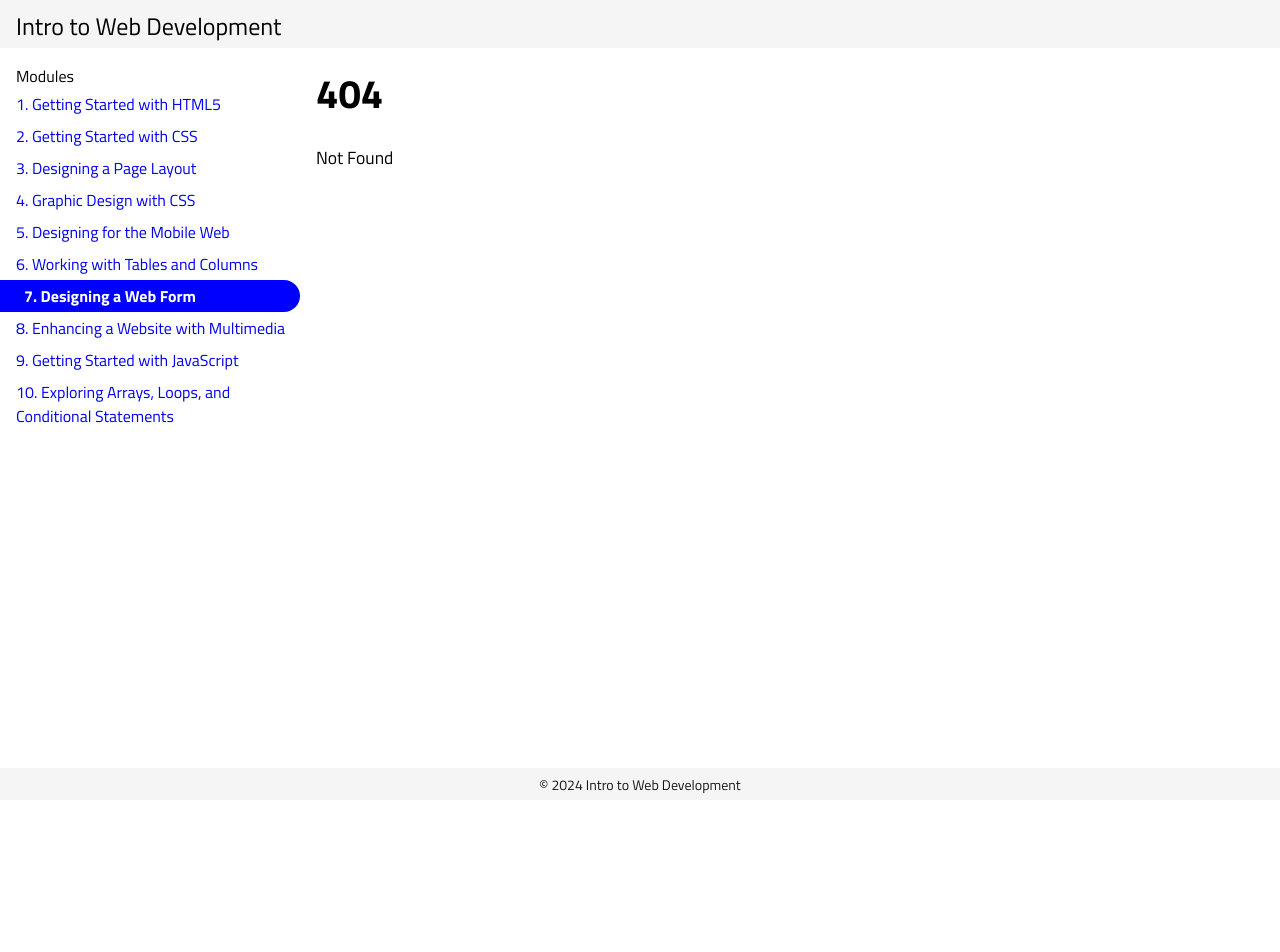
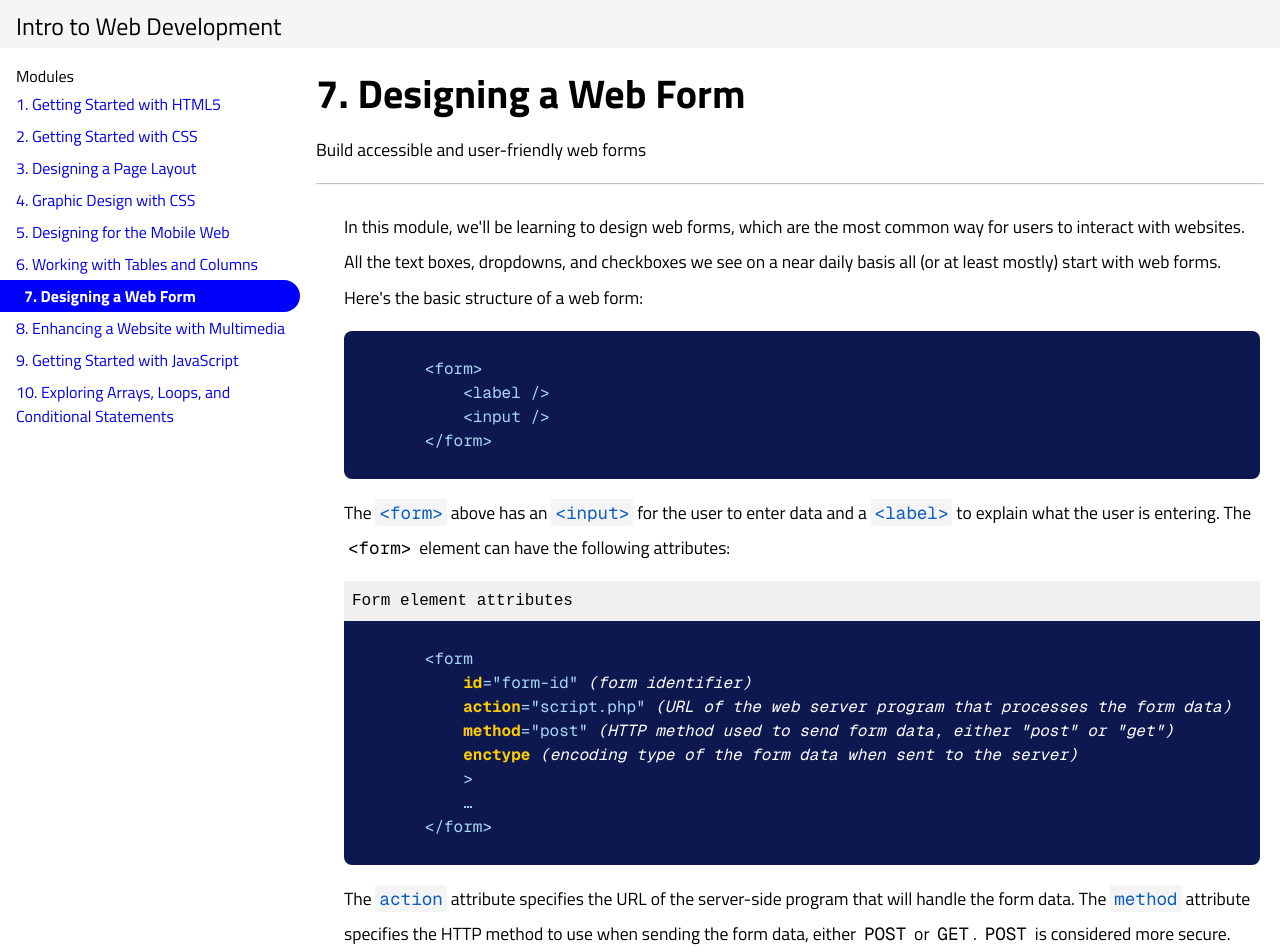
Before and after one commit to MokeEire/WebDevSite, a SvelteKit app: page /modules/web-forms in a window 1280 px wide. Before the commit this address had no page. Shown: the top 952 px of the page. Before the commit the page ends 800 px from the top, so only its background shows below. Built offline with nearby package versions, Linux system fonts and the light colour scheme.

Commit message:
add start of web form page

```diff
--- /dev/null
+++ b/src/routes/modules/web-forms/+page.svelte
@@ -0,0 +1,115 @@
+<script>
+	import MDNLink from "$lib/components/MDNLink.svelte";
+    import FormExamples from "./FormExamples.svelte";
+
+</script>
+<p>
+    In this module, we'll be learning to design web forms, which are the most common way for users to interact with websites.
+    All the text boxes, dropdowns, and checkboxes we see on a near daily basis all (or at least mostly) start with web forms.
+    Here's the basic structure of a web form:
+</p>
+<pre>
+    <code class="lang-html">
+        &lt;form&gt;
+            &lt;label /&gt;
+            &lt;input /&gt;
+        &lt;/form&gt;
+    </code>
+</pre>
+
+
+<p>
+    The <MDNLink element="form" /> above has an <MDNLink element="input" /> for the user to enter data and
+    a <MDNLink element="label" /> to explain what the user is entering.
+    The <code>&lt;form&gt;</code> element can have
+    the following attributes:
+</p>
+
+<pre>
+    <p class="code-header">Form element attributes</p>
+    <code class="lang-html">
+        &lt;form
+            <span class="attr-code">id</span>="form-id" <span class="attr-desc">form identifier</span>
+            <span class="attr-code">action</span>="script.php" <span class="attr-desc">URL of the web server program that processes the form data</span>
+            <span class="attr-code">method</span>="post" <span class="attr-desc">HTTP method used to send form data, either "post" or "get"</span>
+            <span class="attr-code">enctype</span> <span class="attr-desc">encoding type of the form data when sent to the server</span>
+            &gt;
+            &hellip;
+        &lt;/form&gt;
+    </code>
+</pre>
+
+<p>
+    The <MDNLink element="form" attribute="action" /> attribute specifies the URL of the server-side program that will handle the form data.
+    The <MDNLink element="form" attribute="method" /> attribute specifies the HTTP method to use when sending the form data, either <code>POST</code> or <code>GET</code>.
+    <code>POST</code> is considered more secure.
+    The <MDNLink element="form" attribute="enctype" /> attribute specifies how the form data IS encoded when sent to the server.
+    The default value is <code>application/x-www-form-urlencoded</code>.
+</p>
+
+<h2>Input Boxes</h2>
+
+<p>
+    Within a form, there could be lots of <MDNLink element="input" /> elements - when purchasing something online you'll usually enter your shipping address, payment details, and more.
+    There are different types of inputs depending on what kind of data you want the user to enter e.g. text box, checkbox, radio button, etc.
+    Below is a list of common attributes for the <code>&lt;input&gt;</code> element:
+</p>
+
+<pre>
+    <p class="code-header">Input element attributes</p>
+    <code class="lang-html">
+        &lt;input
+            <span class="attr-code">id</span>="input-id" <span class="attr-desc">input identifier</span>
+            <span class="attr-code">name</span>="fieldName" <span class="attr-desc">the name of the associated data field</span>
+            <span class="attr-code">type</span>="text" <span class="attr-desc">The type of input, see examples below</span>
+            <span class="attr-code">[value]</span>="default" <span class="attr-desc">a default value</span>
+            <span class="attr-code">[placeholder]</span>="Type here" <span class="attr-desc">some text to display when the input is empty</span>
+        /&gt;
+    </code>
+</pre>
+
+<p>
+    The input type is specified conveniently with the <MDNLink element="input" attribute="type" /> attribute.
+    The <MDNLink element="input" attribute="name" /> attribute associates the input with a corresponding data field.
+    There are also attributes that apply to specific input types like <MDNLink element="input" attribute="value" /> for setting a default value,
+    <MDNLink element="input" attribute="placeholder" /> for showing placeholder text in a text box, and <MDNLink element="input" attribute="checked" /> for setting a checkbox or radio button to be selected by default.
+    One thing to note about the <MDNLink element="input" attribute="placeholder" /> attribute is that they are not particularly consistent across browsers and
+</p>
+
+<p>
+    Here are some of the most common input types. You might recognize most of these from everyday web use:
+</p>
+
+<FormExamples />
+
+
+
+
+<style>
+
+    pre p.code-header {
+        display: block;
+        width: 100%;
+        font-size: 1em;
+        background-color: #f0f0f0;
+        padding: 4px 8px;
+        margin: 0;
+    }
+
+    span.attr-code {
+        color: #ffcc00;
+        font-weight: bold;
+    }
+    span.attr-desc {
+        color: white;
+        font-style: italic;
+    }
+    span.attr-desc::before {
+        content: "("
+    }
+    span.attr-desc::after {
+        content: ")"
+    }
+
+
+</style>
--- /dev/null
+++ b/src/routes/modules/web-forms/FormExamples.svelte
@@ -0,0 +1,63 @@
+<form class="form-examples">
+    <div class="form-item">
+        <input type="text" name="text-input" placeholder="Type text in here" id="text-input" size="16"/>
+    <label for="text-input">Text Input</label>
+    </div>
+
+    <div class="form-item">
+        <input type="checkbox" name="checkbox-input" id="checkbox-input"/>
+        <label for="checkbox-input">Checkbox Input</label>
+    </div>
+
+    <div class="form-item">
+        <input type="number" name="number-input" id="number-input"/>
+        <label for="number-input">Number Input</label>
+    </div>
+    <div class="form-item">
+        <input type="date" name="date-input" id="date-input"/>
+        <label for="date-input">Date Input</label>
+    </div>
+    <div class="form-item">
+        <input type="email" name="email-input" id="email-input" placeholder="Type your email here"/>
+        <label for="email-input">Email Input</label>
+    </div>
+    <div class="form-item">
+        <input type="password" name="password-input" id="password-input" placeholder="Type your password here"/>
+        <label for="password-input">Password Input</label>
+    </div>
+    <div class="form-item">
+        <input type="range" name="range-input" id="range-input" min="0" max="100"/>
+        <label for="range-input">Range Input</label>
+    </div>
+    <div class="form-item">
+        <input type="file" name="file-input" id="file-input"/>
+        <label for="file-input">File Input</label>
+    </div>
+
+    <div class="form-item">
+        <input type="radio" name="radio-input" id="radio-input"/>
+        <label for="radio-input">Radio Input</label>
+    </div>
+
+</form>
+
+<style>
+    form.form-examples {
+        display: flex;
+        flex-flow: row wrap;
+        gap: 12px;
+        margin-top: 16px;
+        justify-content: space-evenly;
+    }
+    .form-item {
+        display: flex;
+        flex-direction: column;
+        gap: 4px;
+        justify-content: space-around;
+        align-items: center;
+        padding: 16px;
+        max-width: 30%;
+        border: 1px solid grey;
+        border-radius: 8px;
+    }
+</style>
```
